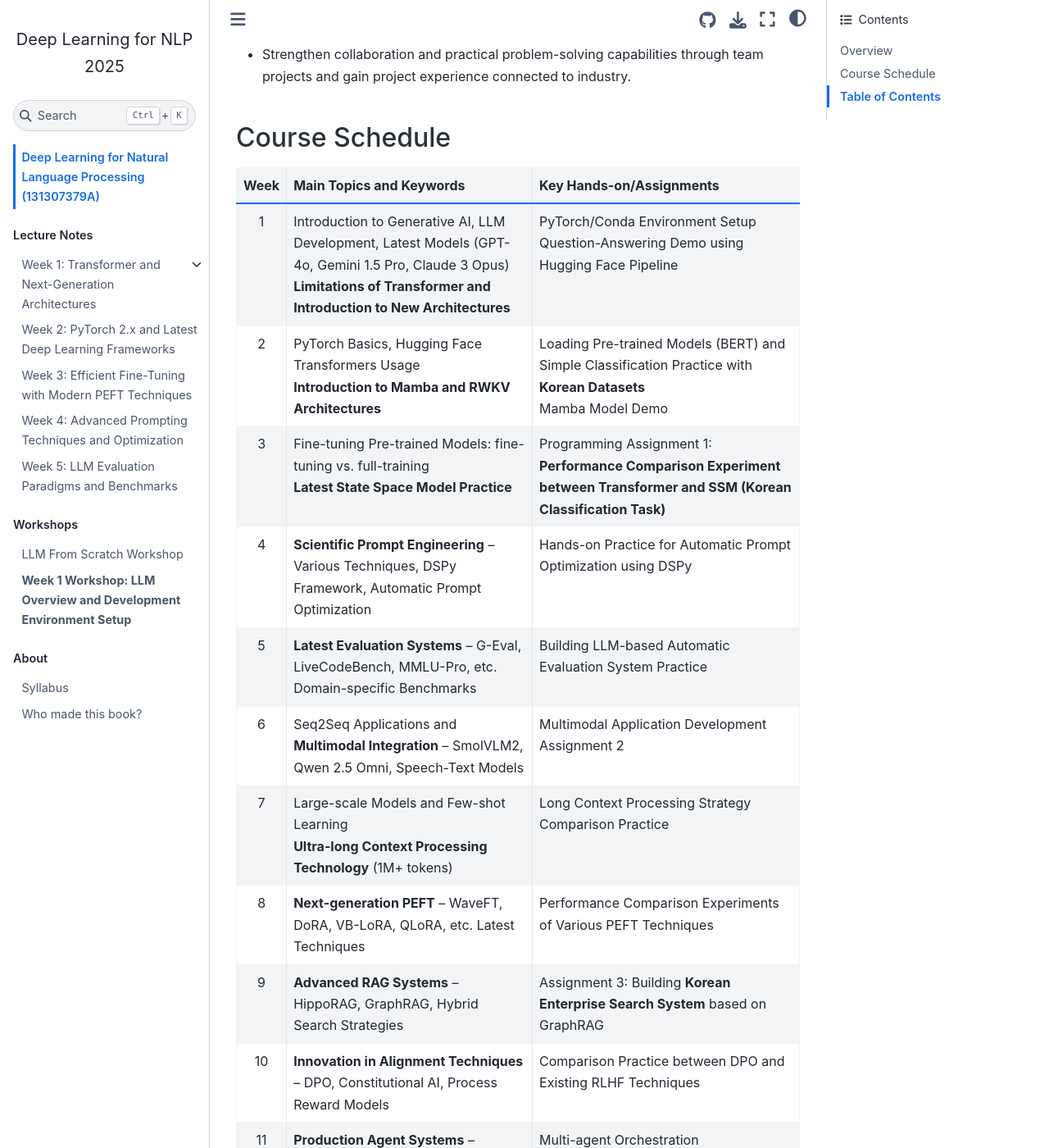
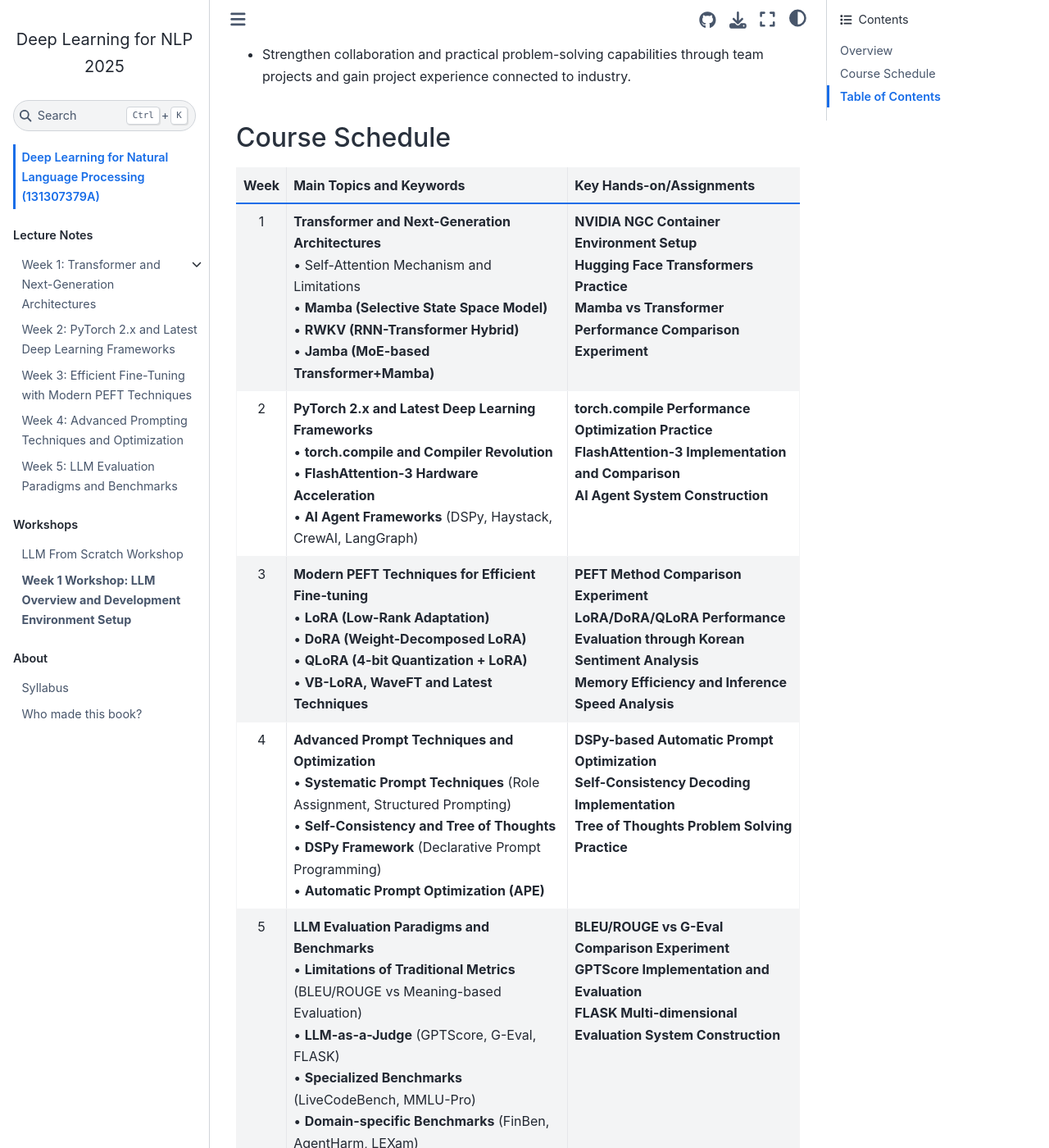
Before and after one commit to entelecheia/deepnlp-2025, a Jupyter Book: the page built from book/en/index.md, in a window 1280 px wide and 1400 px high, scrolled down 1555 px. Shown: the whole window at 82% size. Built offline with Jupyter Book 1.0.4 settings and Sphinx 7.4.7 and the Sphinx Book theme 1.1.4, drawn with Linux system fonts in a browser that asks for light colours.

Commit message:
refactor: Revise syllabus content for Weeks 1 to 5 in both English and Korean, updating topics to reflect current advancements in AI architectures, deep learning frameworks, and evaluation paradigms, while enhancing clarity and consistency across all sections.

```diff
--- a/book/en/index.md
+++ b/book/en/index.md
@@ -34,11 +34,11 @@ This course is designed for third-year undergraduate level and assumes completio
 
 | Week | Main Topics and Keywords                                                                                                                 | Key Hands-on/Assignments                                                                           |
 | :--: | :---------------------------------------------------------------------------------------------------------------------------------- | :--------------------------------------------------------------------------------------- |
-|  1   | Introduction to Generative AI, LLM Development, Latest Models (GPT-4o, Gemini 1.5 Pro, Claude 3 Opus)<br/>**Limitations of Transformer and Introduction to New Architectures** | PyTorch/Conda Environment Setup<br/>Question-Answering Demo using Hugging Face Pipeline               |
-|  2   | PyTorch Basics, Hugging Face Transformers Usage<br/>**Introduction to Mamba and RWKV Architectures**                                                  | Loading Pre-trained Models (BERT) and Simple Classification Practice with **Korean Datasets**<br/>Mamba Model Demo |
-|  3   | Fine-tuning Pre-trained Models: fine-tuning vs. full-training<br/>**Latest State Space Model Practice**                                           | Programming Assignment 1: **Performance Comparison Experiment between Transformer and SSM (Korean Classification Task)**             |
-|  4   | **Scientific Prompt Engineering** – Various Techniques, DSPy Framework, Automatic Prompt Optimization                                                 | Hands-on Practice for Automatic Prompt Optimization using DSPy                                                  |
-|  5   | **Latest Evaluation Systems** – G-Eval, LiveCodeBench, MMLU-Pro, etc. Domain-specific Benchmarks                                                           | Building LLM-based Automatic Evaluation System Practice                                                      |
+|  1   | **Transformer and Next-Generation Architectures**<br/>• Self-Attention Mechanism and Limitations<br/>• **Mamba (Selective State Space Model)**<br/>• **RWKV (RNN-Transformer Hybrid)**<br/>• **Jamba (MoE-based Transformer+Mamba)** | **NVIDIA NGC Container Environment Setup**<br/>**Hugging Face Transformers Practice**<br/>**Mamba vs Transformer Performance Comparison Experiment** |
+|  2   | **PyTorch 2.x and Latest Deep Learning Frameworks**<br/>• **torch.compile and Compiler Revolution**<br/>• **FlashAttention-3 Hardware Acceleration**<br/>• **AI Agent Frameworks** (DSPy, Haystack, CrewAI, LangGraph) | **torch.compile Performance Optimization Practice**<br/>**FlashAttention-3 Implementation and Comparison**<br/>**AI Agent System Construction** |
+|  3   | **Modern PEFT Techniques for Efficient Fine-tuning**<br/>• **LoRA (Low-Rank Adaptation)**<br/>• **DoRA (Weight-Decomposed LoRA)**<br/>• **QLoRA (4-bit Quantization + LoRA)**<br/>• **VB-LoRA, WaveFT and Latest Techniques** | **PEFT Method Comparison Experiment**<br/>**LoRA/DoRA/QLoRA Performance Evaluation through Korean Sentiment Analysis**<br/>**Memory Efficiency and Inference Speed Analysis** |
+|  4   | **Advanced Prompt Techniques and Optimization**<br/>• **Systematic Prompt Techniques** (Role Assignment, Structured Prompting)<br/>• **Self-Consistency and Tree of Thoughts**<br/>• **DSPy Framework** (Declarative Prompt Programming)<br/>• **Automatic Prompt Optimization (APE)** | **DSPy-based Automatic Prompt Optimization**<br/>**Self-Consistency Decoding Implementation**<br/>**Tree of Thoughts Problem Solving Practice** |
+|  5   | **LLM Evaluation Paradigms and Benchmarks**<br/>• **Limitations of Traditional Metrics** (BLEU/ROUGE vs Meaning-based Evaluation)<br/>• **LLM-as-a-Judge** (GPTScore, G-Eval, FLASK)<br/>• **Specialized Benchmarks** (LiveCodeBench, MMLU-Pro)<br/>• **Domain-specific Benchmarks** (FinBen, AgentHarm, LEXam) | **BLEU/ROUGE vs G-Eval Comparison Experiment**<br/>**GPTScore Implementation and Evaluation**<br/>**FLASK Multi-dimensional Evaluation System Construction** |
 |  6   | Seq2Seq Applications and **Multimodal Integration** – SmolVLM2, Qwen 2.5 Omni, Speech-Text Models                                                       | Multimodal Application Development Assignment 2                                                        |
 |  7   | Large-scale Models and Few-shot Learning<br/>**Ultra-long Context Processing Technology** (1M+ tokens)                                                                | Long Context Processing Strategy Comparison Practice                                                               |
 |  8   | **Next-generation PEFT** – WaveFT, DoRA, VB-LoRA, QLoRA, etc. Latest Techniques                                                                         | Performance Comparison Experiments of Various PEFT Techniques                                                          |
```
Also changed, not shown: book/en/syllabus/index.md (+5 -5 lines), book/ko/index.md (+5 -5 lines), book/ko/syllabus/index.md (+5 -5 lines).
